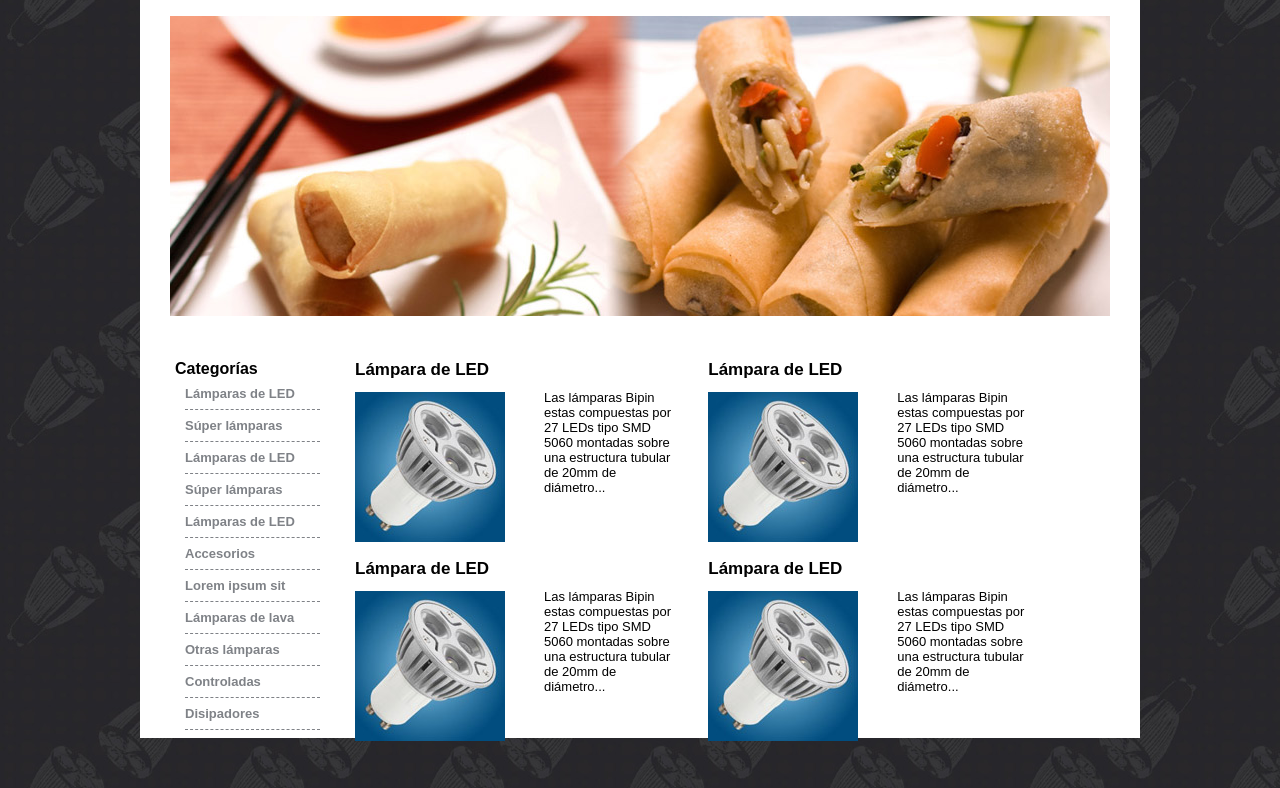
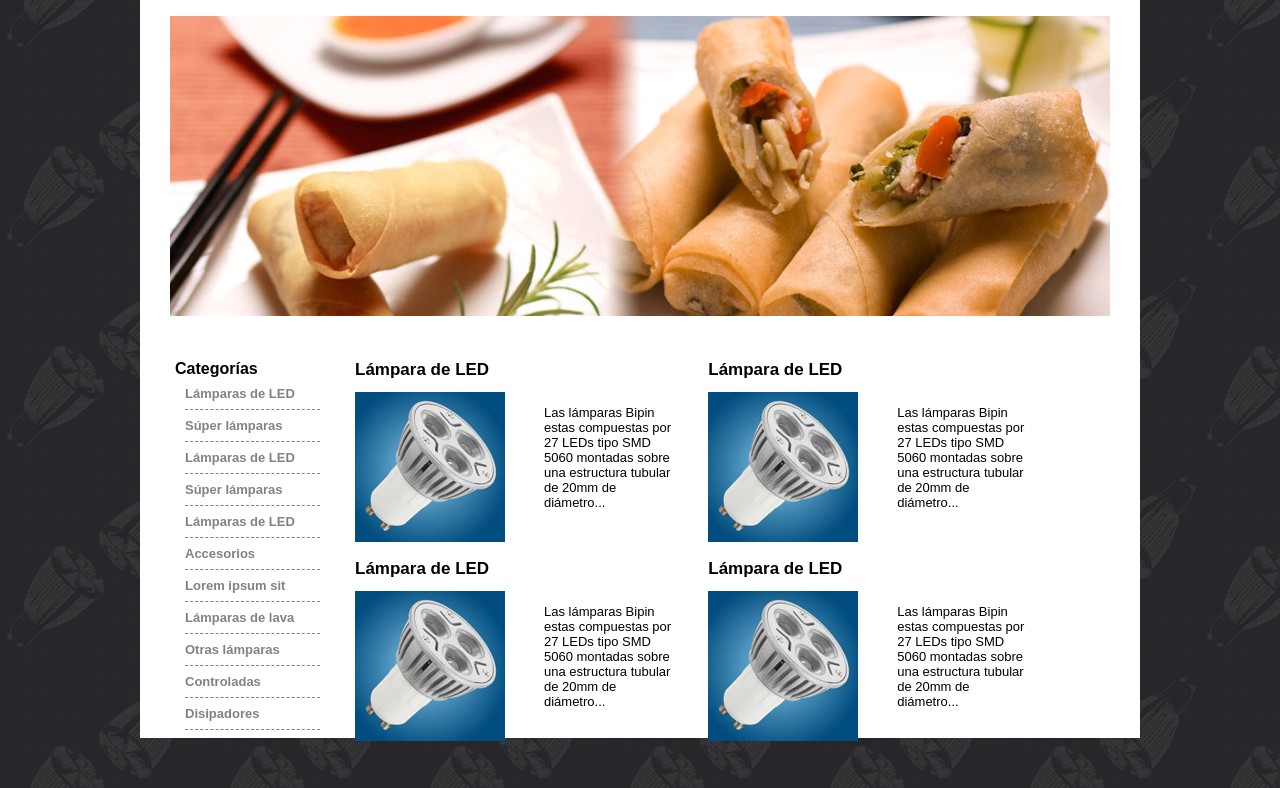
Before and after one commit to m32795434/probando-lamparas, a plain HTML site: page index.html in a window 1280 px wide. Shown: the part 141-929 px from the top of the page. Drawn offline with Linux system fonts and the light colour scheme.

Commit message:
arreglado margin top descripción

```diff
--- a/style.css
+++ b/style.css
@@ -186,6 +186,6 @@ max-width: 90%;
 
     justify-self: start;
     padding: 30px;
-    margin-top: -50px;
+    margin-top: -20px;
     /* text-align: left; */
 }
```
